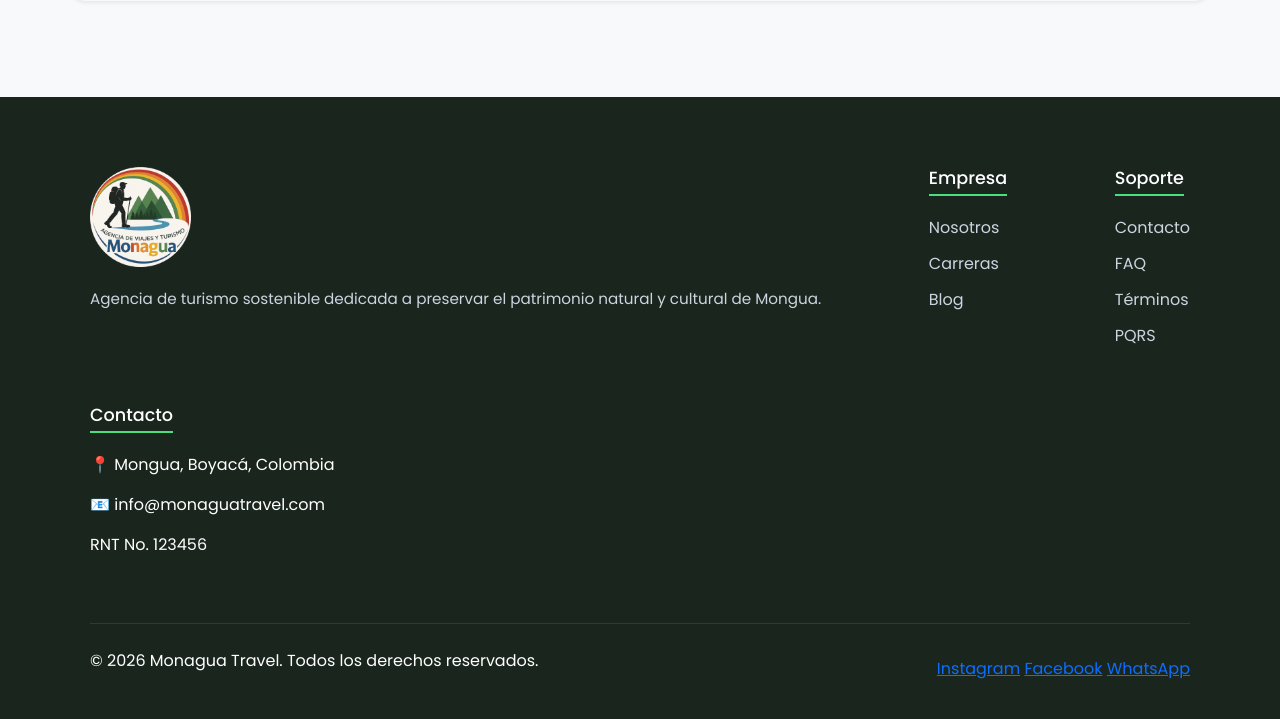
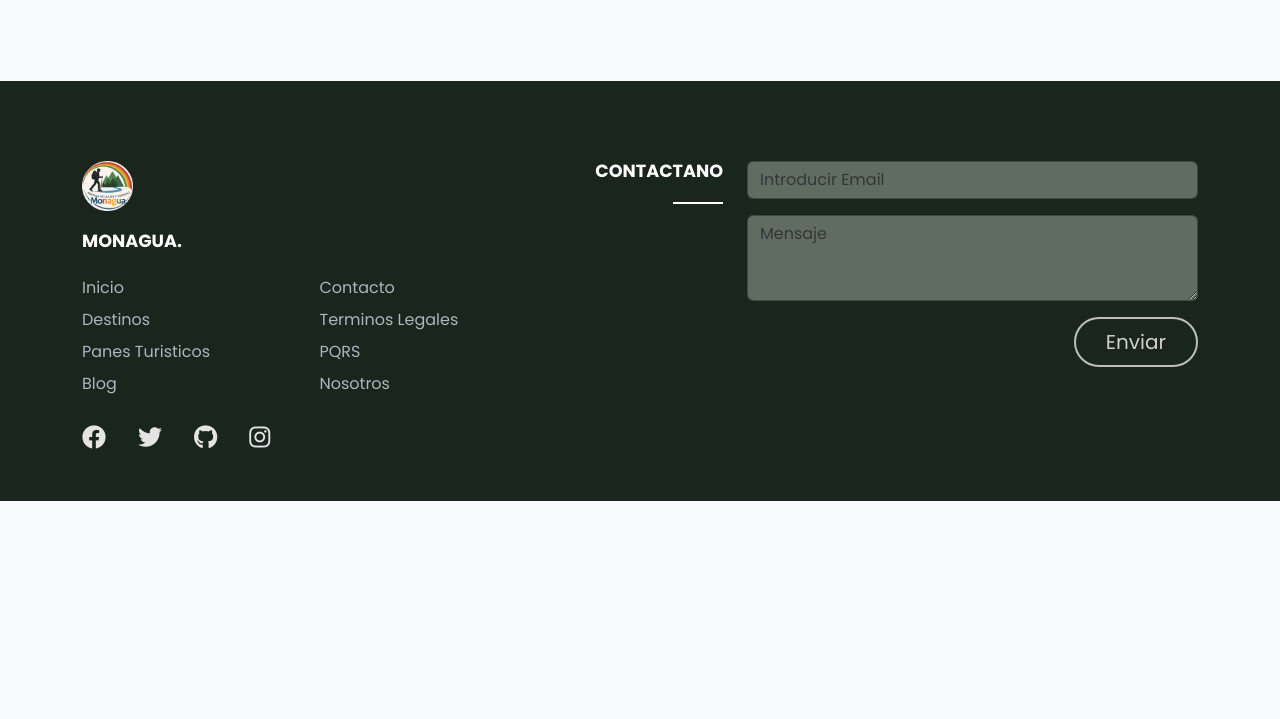
Before and after one commit to k3vineira/Monagua_Web_2026, a Django app: page / in a window 1280 px wide. Shown: the part 2763-3482 px from the top of the page. After the commit the page ends 3264 px from the top, so only its background shows below. Run offline with Django 5.2, Linux system fonts and the light colour scheme.

Commit message:
feat:: añadiendo nueva barra de nav y footer mejorado

```diff
--- a/mi_proyecto/settings.py
+++ b/mi_proyecto/settings.py
@@ -32,6 +32,7 @@ INSTALLED_APPS = [
 
     'reservas',
     'inicio.apps.InicioConfig',
+
 ]
 CRISPY_ALLOWED_TEMPLATE_PACKS = "bootstrap5"
 CRISPY_TEMPLATE_PACK = "bootstrap5"
--- a/static/css/estilos.css
+++ b/static/css/estilos.css
@@ -1,6 +1,4 @@
-/* =========================================
-   1. VARIABLES Y ESTILOS GLOBALES
-   ========================================= */
+/*  1. VARIABLES Y ESTILOS GLOBALES */
 body {
     font-family: 'Poppins', sans-serif;
     color: #333;
@@ -13,9 +11,7 @@ body {
 .text-brand { color: #3B643F !important; }
 .bg-brand-dark { background-color: #1a251e; }
 
-/* =========================================
-   2. NAVEGACIÓN (NAVBAR)
-   ========================================= */
+/* 2. NAVEGACIÓN (NAVBAR)*/
 .navbar-custom {
     position: fixed;
     top: 0;
@@ -43,10 +39,12 @@ body {
 .navbar-toggler-icono-light {
     filter: invert(1);
 }
+/* Añade esto en tu sección 2 de NAVEGACIÓN */
+.barra-oculta {
+    top: -120px !important;
+}
 
-/* =========================================
-   3. SECCIÓN HERO (SOLO PARA INDEX.HTML)
-   ========================================= */
+/* 3. SECCIÓN HERO (SOLO PARA INDEX.HTML */
 .hero-section {
     background-image: linear-gradient(rgba(0, 0, 0, 0.5), rgba(0, 0, 0, 0.5)), url('../img/Fondo.jpg');
     background-size: cover;
@@ -71,9 +69,7 @@ body {
     filter: brightness(0);
 }
 
-/* =========================================
-   4. BOTONES
-   ========================================= */
+/*  4. BOTONES */
 .btn-brand {
     background-color: #3B643F;
     color: white;
@@ -93,9 +89,7 @@ body {
     box-shadow: 0 4px 12px rgba(0,0,0,0.2);
 }
 
-/* =========================================
-   5. TARJETAS Y EXPERIENCIAS
-   ========================================= */
+/* 5. TARJETAS Y EXPERIENCIAS */
 .card-hover {
     transition: transform 0.3s ease, box-shadow 0.3s ease;
     border: none;
@@ -129,66 +123,68 @@ body {
     background-color: #f2b0358f;
 }
 
-/* =========================================
-   6. FOOTER (PIE DE PÁGINA)
-   ========================================= */
-.footer-custom {
+/* 6. FOOTER (PIE DE PÁGINA) */
+.footer {
     background-color: #1a251e;
-    color: #ffffff;
-    padding: 70px 20px 30px 20px;
+    color: #e9ecef;
+    padding: 80px 0 40px;
 }
 
-.footer-container {
-    max-width: 1100px;
-    margin: 0 auto;
-    display: flex;
-    flex-wrap: wrap;
-    justify-content: space-between;
-    gap: 40px;
+.footer h5 {
+    color: #ffffff;
+    font-weight: 700;
+    text-transform: uppercase;
+    font-size: 1.1rem;
+    margin-bottom: 20px;
 }
 
-.footer-logo {
-    height: 100px;
-    margin-bottom: 20px;
-    display: block;
+.footer .list-unstyled a {
+    color: #adb5bd;
+    text-decoration: none;
+    line-height: 2;
+    transition: 0.3s;
 }
 
-.footer-desc {
-    font-size: 0.95rem;
-    color: #cbd5e0;
-    line-height: 1.6;
+.footer .list-unstyled a:hover {
+    color: #ffffff;
+    padding-left: 5px;
 }
 
-.footer-heading {
-    margin-bottom: 20px;
-    font-size: 1.1rem;
-    border-bottom: 2px solid #4ade80;
-    display: inline-block;
-    padding-bottom: 5px;
+.footer .nav-link {
+    color: #e3e4e3;
+    font-size: 1.2rem;
+    transition: 0.3s;
 }
 
-.footer-list {
-    list-style: none;
-    padding: 0;
+.footer .nav-link:hover {
+    transform: scale(1.2);
+    color: #fff;
 }
 
-.footer-list li { margin-bottom: 12px; }
-
-.footer-list a {
-    color: #cbd5e0;
-    text-decoration: none;
-    transition: color 0.3s ease;
+/* Estilo personalizado para el input y el botón */
+.footer .form-control {
+    background-color: #7d8a7db6;
+    border: 1px solid #505750b3;
+    color: #fff;
 }
 
-.footer-list a:hover { color: #4ade80; }
+.footer .form-control:focus {
+    background-color: #eaedef;
+    border-color: #20c997;
+    box-shadow: none;
+    color: #000000;
+}
 
-.footer-bottom {
-    max-width: 1100px;
-    margin: 50px auto 0;
-    border-top: 1px solid rgba(255,255,255,0.1);
-    padding-top: 25px;
-    display: flex;
-    justify-content: space-between;
-    align-items: center;
-    flex-wrap: wrap;
+.btn-outline-custom {
+    color: #d0d0d0;
+    border: 2px solid #bebebe;
+    border-radius: 50px;
+    padding: 8px 30px;
+    transition: 0.4s;
 }
+
+.btn-outline-custom:hover {
+    background-color: #959595;
+    color: #1a1c20;
+    box-shadow: 0 4px 15px rgba(31, 218, 255, 0.689);
+}
--- a/templates/base.html
+++ b/templates/base.html
@@ -6,16 +6,21 @@
     <meta name="viewport" content="width=device-width, initial-scale=1.0" />
     <title>Monagua | Agencia de Viajes y Turismo</title>
 
-    <link
-      href="https://cdn.jsdelivr.net/npm/bootstrap@5.3.3/dist/css/bootstrap.min.css"
-      rel="stylesheet"
-    />
+    <link href="https://cdn.jsdelivr.net/npm/bootstrap@5.3.0/dist/css/bootstrap.min.css" rel="stylesheet">
+    <link rel="stylesheet" href="https://cdnjs.cloudflare.com/ajax/libs/font-awesome/6.0.0/css/all.min.css">
+
     <link
       href="https://fonts.googleapis.com/css2?family=Poppins:wght@300;400;500;600;700&display=swap"
       rel="stylesheet"
     />
 
     <link rel="stylesheet" href="{% static 'css/estilos.css' %}" />
+
+    <link rel="preload" as="image" href="{% static 'img/Fondo.jpg' %}">
+    <link rel="preload" as="image" href="{% static 'img/Fondo2.jpg' %}">
+    <link rel="preload" as="image" href="{% static 'img/Fondo3.jpg' %}">
+    <link rel="preload" as="image" href="{% static 'img/Fondo4.jpg' %}">
+
 
   </head>
   <body>
@@ -30,7 +35,38 @@
 <!-- Footer -->
     {% include 'partials/footer.html' %}
 
+
     <script src="https://cdn.jsdelivr.net/npm/bootstrap@5.3.3/dist/js/bootstrap.bundle.min.js"></script>
     {% block scripts %}{% endblock scripts %}
+
+    {% load static %}
+    <scrip src="{% static 'js/Java.js' %}"></script>
+
+      <script>
+    document.addEventListener("DOMContentLoaded", function() {
+        let ultimaPosicionScroll = window.scrollY;
+        const barraNavegacion = document.querySelector('.navbar-custom');
+
+        // Verificamos que la barra exista en esta página
+        if (barraNavegacion) {
+            window.addEventListener('scroll', function() {
+                let posicionActualScroll = window.scrollY;
+
+                if (ultimaPosicionScroll > posicionActualScroll) {
+                    // Si subimos, mostramos la barra
+                    barraNavegacion.classList.remove('barra-oculta');
+                } else if (posicionActualScroll > 90) {
+                    // Si bajamos, escondemos la barra
+                    barraNavegacion.classList.add('barra-oculta');
+                }
+
+                ultimaPosicionScroll = posicionActualScroll;
+            });
+        }
+    });
+</script>
+
+
+
   </body>
 </html>
--- a/templates/index.html
+++ b/templates/index.html
@@ -39,7 +39,8 @@
           <div class="col-md-4">
             <article class="card card-hover h-100 p-4 shadow-sm border-light">
               <div class="card-body">
-                <i class="icono-box">🌿</i>
+             <img src="{% static 'img/icono_hoja.png' %}" alt="Icono de naturaleza" class="icono-box-img" style="width: 60px; height: 60px;">
+
               <h3 class="h5 fw-bold">Naturaleza</h3>
              <p class="text-muted mb-0">
               Sumérgete en los paisajes vírgenes de los Andes, el hogar de
@@ -48,10 +49,11 @@
          </div>
             </article>
         </div>
+
           <div class="col-md-4">
             <article class="card card-hover h-100 p-4 shadow-sm border-light">
               <div class="card-body">
-                <i class="icono-box">👥</i>
+              <img src="{% static 'img/icono_iglesia.png' %}" alt="Icono de cultura" class="icono-box-img" style="width: 60px; height: 60px;">
                <h3 class="h5 fw-bold">Cultura</h3>
                <p class="text-muted mb-0">
                   Conecta con artesanos locales, descubre antiguas tradiciones
@@ -63,7 +65,7 @@
           <div class="col-md-4">
             <article class="card card-hover h-100 p-4 shadow-sm border-light">
               <div class="card-body">
-                <i class="icono-box">🧗</i>
+               <img src="{% static 'img/icono_aventura.png' %}" alt="Icono de aventura" class="icono-box-img" style="width: 60px; height: 60px;">
                <h3 class="h5 fw-bold">Aventura</h3>
                <p class="text-muted mb-0">
                   Ponte a prueba en senderos que atraviesan bosques de niebla
@@ -96,7 +98,7 @@
             <div class="col-lg-4 col-md-6">
               <article class="card card-hover h-100 shadow-sm">
                 <img
-                  src="{% static 'inicio/img/Fondo4.jpg' %}"
+                  src="{% static 'img/Fondo4.jpg' %}"
                   class="card-img-top tour-img"
                   alt="Laguna Negra"
                 />
@@ -124,7 +126,7 @@
             <div class="col-lg-4 col-md-6">
               <article class="card card-hover h-100 shadow-sm">
                 <img
-                  src="{% static 'inicio/img/Fondo.jpg' %}"
+                  src="{% static 'img/paramo_oseta.jpg' %}"
                   class="card-img-top tour-img"
                   alt="Páramo de Ocetá"
                 />
@@ -152,7 +154,7 @@
             <div class="col-lg-4 col-md-6">
               <article class="card card-hover h-100 shadow-sm">
                 <img
-                  src="{% static 'inicio/img/Fondo5.jpg' %}"
+                  src="{% static 'img/estatua_piedra.jpg' %}"
                   class="card-img-top tour-img"
                   alt="Artesanías Ancestrales"
                 />
@@ -209,9 +211,7 @@
       </section>
     {% endblock content %}
 
-    {% block scripts %}
-    <script src='js/Java.js'></script>
-    {% endblock scripts %}
+
 
   </body>
 </html>
--- a/templates/partials/footer.html
+++ b/templates/partials/footer.html
@@ -1,53 +1,57 @@
    {% load static %}
-   <footer class="footer-custom">
-      <div class="footer-container">
-        <div class="footer-col-lg">
-          <img
-            src="{% static 'img/Logo.png' %}"
-            alt="Monagua Logo"
-            class="footer-logo"
-          />
-          <p class="footer-desc">
-            Agencia de turismo sostenible dedicada a preservar el patrimonio
-            natural y cultural de Mongua.
-          </p>
-        </div>
 
-        <div class="footer-col-sm">
-          <h4 class="footer-heading">Empresa</h4>
-          <ul class="footer-list">
-            <li><a href="#">Nosotros</a></li>
-            <li><a href="#">Carreras</a></li>
+
+<footer class="footer">
+    <div class="container">
+        <div class="row">
+            <div class="col-md-5">
+                <h5><i><h5><a href="/"><img src="{% static 'img/Logo.png' %}" alt="Logo de MONAGUA" style="max-height: 50px; width: auto;">
+                </a>
+                </h5></i> MONAGUA.</h5>
+                <div class="row">
+                    <div class="col-6">
+                        <ul class="list-unstyled">
+                            <li><a href="#">Inicio</a></li>
+                            <li><a href="#">Destinos</a></li>
+                            <li><a href="#">Panes Turisticos</a></li>
                             <li><a href="#">Blog</a></li>
                         </ul>
                     </div>
-
-        <div class="footer-col-sm">
-          <h4 class="footer-heading">Soporte</h4>
-          <ul class="footer-list">
+                    <div class="col-6">
+                        <ul class="list-unstyled">
                             <li><a href="#">Contacto</a></li>
-            <li><a href="#">FAQ</a></li>
-            <li><a href="#">Términos</a></li>
+                            <li><a href="#">Terminos Legales</a></li>
                             <li><a href="#">PQRS</a></li>
+                            <li><a href="#">Nosotros</a></li>
+                        </ul>
+                    </div>
+                </div>
+                <ul class="nav">
+                    <li class="nav-item"><a href="#" class="nav-link ps-0"><i class="fab fa-facebook fa-lg"></i></a></li>
+                    <li class="nav-item"><a href="#" class="nav-link"><i class="fab fa-twitter fa-lg"></i></a></li>
+                    <li class="nav-item"><a href="#" class="nav-link"><i class="fab fa-github fa-lg"></i></a></li>
+                    <li class="nav-item"><a href="#" class="nav-link"><i class="fab fa-instagram fa-lg"></i></a></li>
                 </ul>
             </div>
 
-        <div class="footer-col-md">
-          <h4 class="footer-heading">Contacto</h4>
-          <p class="footer-contact-text">📍 Mongua, Boyacá, Colombia</p>
-          <p class="footer-contact-text">📧 info@monaguatravel.com</p>
-          <p class="footer-rnt">RNT No. 123456</p>
-        </div>
+            <div class="col-md-2 text-md-end">
+                <h5>Contactano</h5>
+                <hr class="d-none d-md-block ms-auto" style="width: 50px; border-top: 2px solid #ffffff; opacity: 1;">
             </div>
 
-      <div class="footer-bottom">
-        <p class="footer-copyright">
-          &copy; 2026 Monagua Travel. Todos los derechos reservados.
-        </p>
-        <div class="footer-redsocial">
-          <a href="#">Instagram</a>
-          <a href="#">Facebook</a>
-          <a href="#">WhatsApp</a>
+            <div class="col-md-5">
+                <form>
+                    <div class="mb-3">
+                        <input type="email" class="form-control" placeholder="Introducir Email">
+                    </div>
+                    <div class="mb-3">
+                        <textarea class="form-control" placeholder="Mensaje" rows="3"></textarea>
+                    </div>
+                    <div class="text-end">
+                        <button type="button" class="btn btn-outline-custom btn-lg">Enviar</button>
+                    </div>
+                </form>
+            </div>
         </div>
     </div>
 </footer>
--- a/templates/partials/header.html
+++ b/templates/partials/header.html
@@ -1,10 +1,15 @@
     {% load static %}
     <header>
-      <nav class="navbar navbar-expand-lg navbar-custom bg-transparent">
-        <div class="container">
-          <a class="navbar-brand" href="#">
-            <img src="{% static 'img/Logo.png' %}" alt="Monagua Logo" height="70" />
-          </a>
+   <nav class="navbar navbar-expand-lg navbar-custom bg-transparent">
+    <div class="container">
+      <a class="navbar-brand d-flex flex-column align-items-center" href="#home">
+        <img src="{% static 'img/Logo.png' %}" alt="Monagua Logo" height="70" />
+
+        <span class="nombre-empresa" style="font-size: 0.8rem; font-weight: bold; text-transform: uppercase; color: #fff; margin-top: 5px;">
+            Agencia de Viajes y Turismo
+        </span>
+        <span style="display: block; font-weight: bold; font-size: 1.1rem; text-transform: uppercase; color: #fff;">Monagua</span>
+      </a>
 
           <button
             class="navbar-toggler border-0"
```
Also changed, not shown: static/js/Java.js (+25 -17 lines), static/img/icono_aventura.png (added), static/img/icono_hoja.png (added), static/img/icono_iglesia.png (added), static/img/paramo_oseta.jpg (added), 2 other files. Lines whose indentation alone changed are shown as unchanged.
